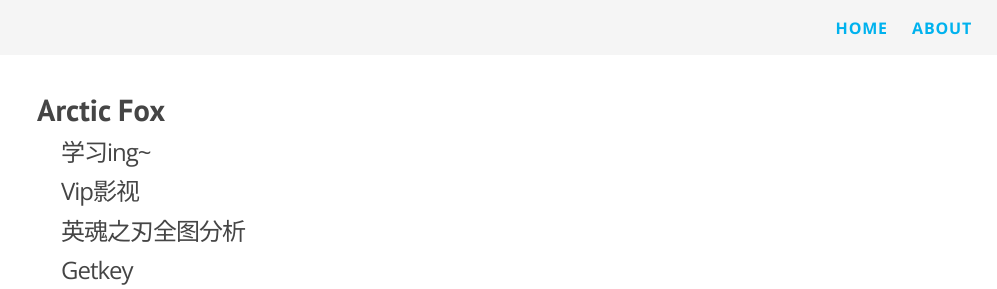
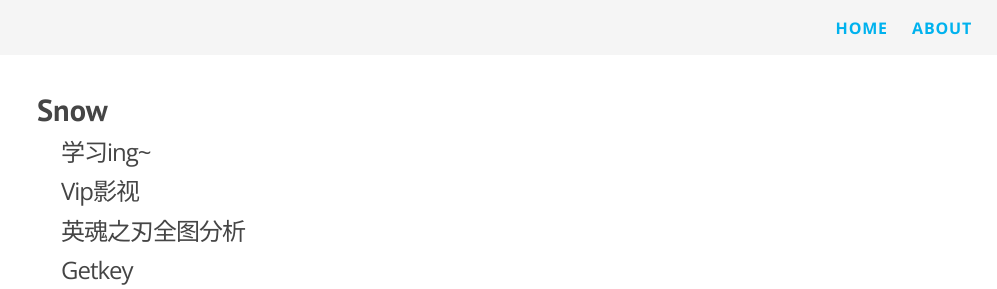
Before and after one commit to hkslover/hkslover.github.io, a Jekyll site: the page built from index.html, in a window 1280 px wide. Shown: the top 289 px of the page, without its empty margins (283-1280 px from the left). Built offline with Jekyll 4.4.1, drawn with Linux system fonts in a browser that asks for light colours; nearby versions of some CDN libraries; Markdown is read by kramdown in place of the engine named in the settings.

Commit message:
Update _config.yml

```diff
--- a/_config.yml
+++ b/_config.yml
@@ -1,6 +1,6 @@
 # Site settings
-title: Arctic Fox
-email:
+title: Snow
+email: hk_snow@yeah.net
 description: > # this means to ignore newlines until "baseurl:"
   Jekyll Theme Demo
 baseurl: "" # the subpath of your site, e.g. /blog/
```
